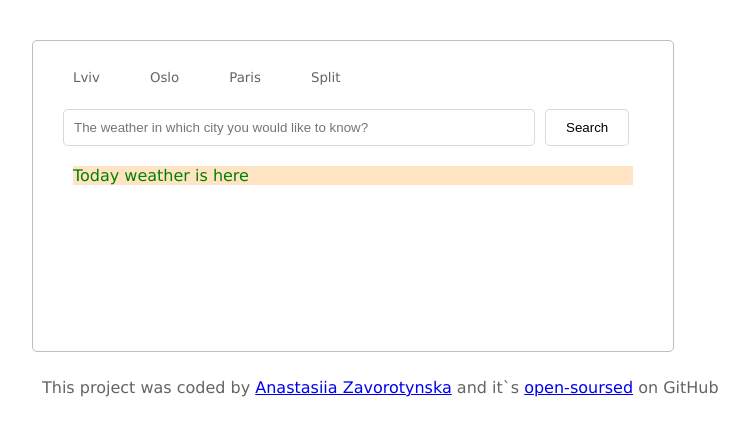
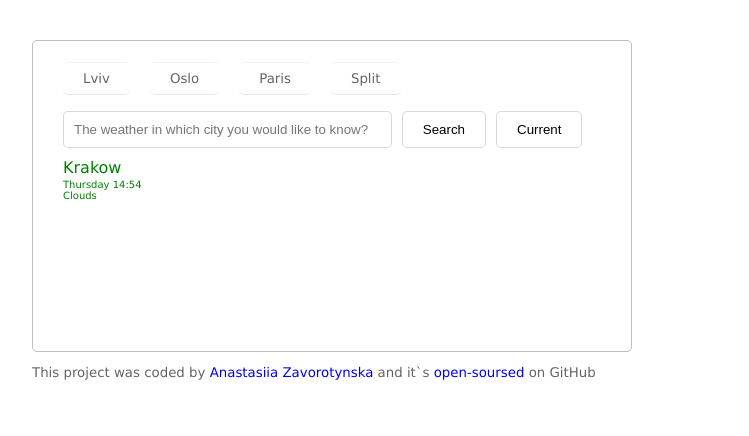
Before and after one commit to tinazavr/weather-react, a React (Create React App) app: page / in a window 1280 px wide. Shown: the top 436 px of the page, without its empty margins (16-765 px from the left). Built offline with nearby package versions, Linux system fonts and the light colour scheme.

Commit message:
Added current button to the form

```diff
--- a/src/App.css
+++ b/src/App.css
@@ -3,4 +3,5 @@
 color: rgb(100, 100, 100);
 font-family:Verdana, Geneva, Tahoma, sans-serif;
 font-weight:normal;
+  width: 600px;
 }
--- a/src/Footer.css
+++ b/src/Footer.css
@@ -1,7 +1,12 @@
-.Footer p{
-    font-family: 24px;
-    text-decoration: none;
-padding: 10px;}
-.Footer p a:hover{
-    color:blueviolet;
+.Footer p {
+  font-size: smaller;
+  text-decoration: none;
+  padding: 10px;
+  padding:0;
 }
+.Footer p a {
+  text-decoration: none;
+}
+.Footer p a:hover {
+  color: blueviolet;
+}
--- a/src/Main.css
+++ b/src/Main.css
@@ -3,7 +3,6 @@
   border-radius: 5px;
   padding: 5px 20px 5px;
   margin-top: 40px;
-  width: 600px;
   height: 300px;
 }
 .Main nav ul {
@@ -12,15 +11,19 @@
   padding-left: 0;
 }
 .Main nav ul li {
+  font-size: smaller;
   list-style-type: none;
   padding: 8px 20px;
+  margin-left: 10px;
   margin-right: 10px;
   font-size: smaller;
+  border-bottom: 0.5px solid rgba(128, 128, 128, 0.2);
+  border-top: 0.5px solid rgba(128, 128, 128, 0.1);
+  border-radius: 5px;
 }
 
 .Main nav ul li:hover {
+  border-bottom: 0.5px solid rgba(128, 128, 128, 0.5);
   border-top: 0.5px solid rgba(128, 128, 128, 0.3);
-  border-bottom: 0.5px solid rgba(128, 128, 128, 0.3);
-  border-radius: 5px;
   transition: all 200ms ease-in-out;
 }
--- a/src/Main.js
+++ b/src/Main.js
@@ -1,5 +1,5 @@
 import React from "react";
-import SearchCity from "./SearchCity";
+import SearchForm from "./SearchForm";
 import TodayWeather from "./TodayWeather";
 
 import "./Main.css";
@@ -17,7 +17,7 @@ export default function Main() {
           <li>Split</li>
         </ul>
       </nav>
-      <SearchCity />
+      <SearchForm />
       <TodayWeather />
     </main>
   );
--- a/src/SearchCity.js
+++ /dev/null
@@ -1,20 +0,0 @@
-import React from "react";
-import "./SearchCity.css";
-
-export default function SearchCity() {
-  return (
-    <form className="SearchCity">
-      <input
-        type="search"
-        autocomblete="off"
-        placeholder="The weather in which city you would like to know?"
-      />
-      <button
-        type="submit"
-        value="search"
-      >
-        Search
-      </button>
-    </form>
-  );
-}
--- a/src/SearchCity.css
+++ b/src/SearchForm.css
@@ -1,27 +1,31 @@
-.SearchCity {
+.SearchForm {
   margin-left: 10px;
   font-weight: 300;
 }
 
-.SearchCity input[type="search"] {
-padding-left: 10px;
-padding-top: 10px;
-padding-bottom: 10px;
-border-radius: 5px;
-  width: 80%;
-    border: 0.5px solid rgba(128, 128, 128, 0.3);
-
+.SearchForm input[type="search"] {
+  padding-left: 10px;
+  padding-top: 10px;
+  padding-bottom: 10px;
+  border-radius: 5px;
+  width: 60%;
+  border: 0.5px solid rgba(128, 128, 128, 0.3);
 }
-.SearchCity button {
+.SearchForm button {
   border: 0.5px solid rgba(128, 128, 128, 0.3);
   padding: 10px 20px;
   margin-left: 10px;
   border-radius: 5px;
   background-color: white;
 }
-.SearchCity button:hover {
+.SearchForm button:hover {
   border-top: 0.5px solid rgba(128, 128, 128, 0.8);
   border-bottom: 0.5px solid rgba(128, 128, 128, 0.8);
   transition: all 200ms ease-in-out;
+}
+.SearchForm .searchButton:hover {
   background-color: rgba(249, 254, 255, 0.5);
 }
+.SearchForm .currentLocationButton:hover {
+  background-color: rgba(238, 254, 234, 0.5);
+}
--- /dev/null
+++ b/src/SearchForm.js
@@ -0,0 +1,20 @@
+import React from "react";
+import "./SearchForm.css";
+
+export default function SearchForm() {
+  return (
+    <form className="SearchForm">
+      <input
+        type="search"
+        autocomblete="off"
+        placeholder="The weather in which city you would like to know?"
+      />
+      <button className="searchButton" type="submit" value="search">
+        Search
+      </button>
+      <button type="submit" className="currentLocationButton">
+        Current
+      </button>
+    </form>
+  );
+}
--- a/src/TodayWeather.css
+++ b/src/TodayWeather.css
@@ -1,5 +1,20 @@
 .TodayWeather {
   color: green;
-  background-color: bisque;
-  margin: 20px;
+  margin-top: 10px;
+margin-left: 10px;
 }
+.TodayWeather h1{
+font-size:inherit;
+font-weight: 200;
+margin-top: 0;
+margin-bottom: 0;
+}
+.TodayWeather p{
+  font-size: x-small;
+  font-weight: 100;
+  margin-top: 2px;
+}
+
+.todayWeatherBox{
+  background-color: blanchedalmond;
+}
--- a/src/TodayWeather.js
+++ b/src/TodayWeather.js
@@ -2,5 +2,21 @@ import React from "react";
 import "./TodayWeather.css";
 
 export default function TodayWeather() {
-  return <div className="TodayWeather">Today weather is here</div>;
+  return (
+    <div className="TodayWeather">
+      <div>
+        <h1>Krakow</h1>
+        <p>
+          Thursday 14:54
+          <br />
+          Clouds
+        </p>
+      </div>
+
+      <div className="todayWeatherBox">
+        <div className="temperatureToday"></div>
+        <div className="parametersToday"></div>
+      </div>
+    </div>
+  );
 }
```
